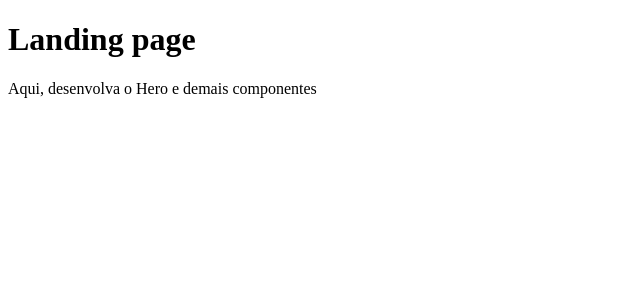
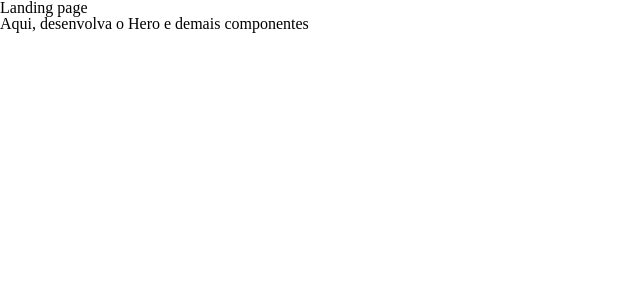
Before and after one commit to JoaoMaiaBGM/black-skull, a Next.js app: page / in a window 1280 px wide. Shown: the top 300 px of the page, without its empty margins (0-640 px from the left). Built offline with nearby package versions, Linux system fonts and the light colour scheme.

Commit message:
initial commit

```diff
--- a/package.json
+++ b/package.json
@@ -13,6 +13,8 @@
     "eslint-config-next": "13.3.0",
     "next": "13.3.0",
     "react": "18.2.0",
-    "react-dom": "18.2.0"
+    "react-dom": "18.2.0",
+    "react-icons": "^4.8.0",
+    "styled-components": "^5.3.9"
   }
 }
--- a/src/pages/_app.js
+++ b/src/pages/_app.js
@@ -1,5 +1,11 @@
-import '@/styles/globals.css'
+import { ThemeProvider } from "styled-components";
+import { theme } from "../theme";
+import "@/styles/globals.css";
 
 export default function App({ Component, pageProps }) {
-  return <Component {...pageProps} />
+  return (
+    <ThemeProvider theme={theme}>
+      <Component {...pageProps} />
+    </ThemeProvider>
+  );
 }
--- a/src/styles/globals.css
+++ b/src/styles/globals.css
@@ -0,0 +1,63 @@
+html,
+body,
+div,
+span,
+h1,
+h2,
+h3,
+h4,
+h5,
+h6,
+p,
+a,
+img,
+ol,
+ul,
+li,
+label,
+footer,
+header,
+nav,
+section {
+  box-sizing: border-box;
+  margin: 0;
+  padding: 0;
+  border: 0;
+  font-size: 100%;
+  font: inherit;
+  vertical-align: baseline;
+  scroll-behavior: smooth;
+  text-decoration: none;
+}
+/* HTML5 display-role reset for older browsers */
+figcaption,
+figure,
+footer,
+header,
+nav,
+section {
+  display: block;
+}
+body {
+  line-height: 1;
+}
+
+ol,
+ul {
+  list-style: none;
+}
+blockquote,
+q {
+  quotes: none;
+}
+blockquote:before,
+blockquote:after,
+q:before,
+q:after {
+  content: "";
+  content: none;
+}
+table {
+  border-collapse: collapse;
+  border-spacing: 0;
+}
--- /dev/null
+++ b/src/theme/index.jsx
@@ -0,0 +1,17 @@
+const theme = {
+  black1: "#0000",
+  white: "#FFFF",
+
+  dark1: "#1C1C1E",
+  dark2: "#2C2C2E",
+  dark3: "#3A3A3C",
+
+  gray1: "#9A9A9A",
+  gray2: "#CACACA",
+  gray3: "#F1F1F1",
+
+  orange1: "#FF9601",
+  orange2: "#FFC470",
+};
+
+export { theme };
```
Also changed, not shown: 1 other file (tests, documents, lock files or other folders).
